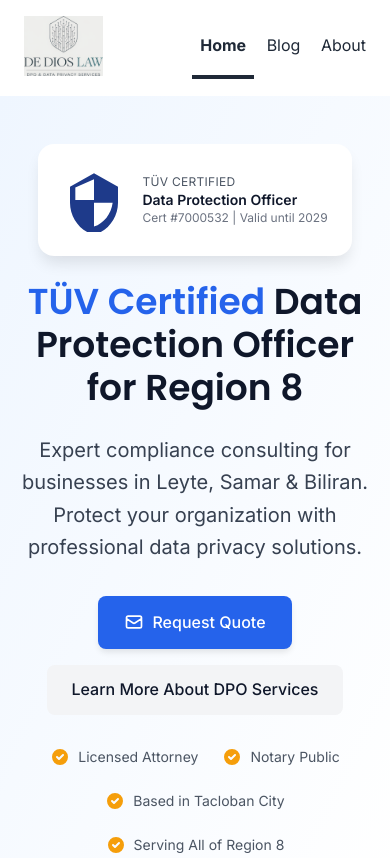
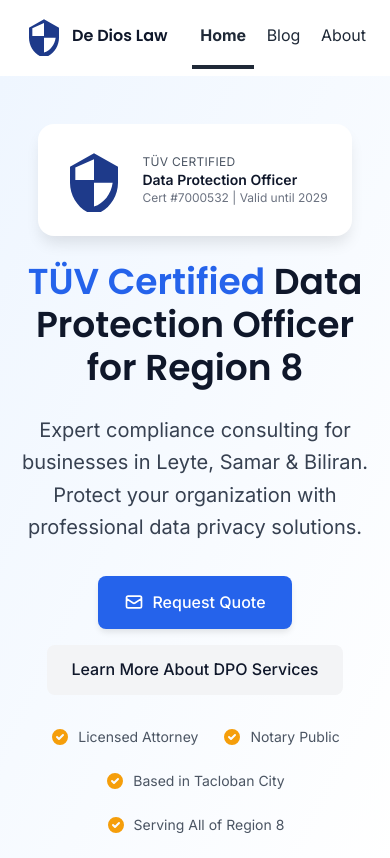
Before and after one commit to DoubleUltera/dpo-website, an Astro site: page / in a window 390 px wide. Shown: the top 858 px of the page. Built offline with nearby package versions, Linux system fonts and the light colour scheme; Astro itself is replaced by a stand-in of ours.

Commit message:
Replace logo image with SVG shield icon and text

```diff
--- a/src/components/Header.astro
+++ b/src/components/Header.astro
@@ -6,7 +6,10 @@
 <header>
 	<nav>
 		<a href="/" class="logo-link">
-			<img src="/logo-header.png" alt={SITE_TITLE} class="logo" />
+			<svg class="logo-icon" fill="currentColor" viewBox="0 0 24 24">
+				<path d="M12 2L3 7v6c0 5.55 3.84 10.74 9 12 5.16-1.26 9-6.45 9-12V7l-9-5zm0 10.99h7c-.53 4.12-3.28 7.79-7 8.94V12H5V7.3l7-3.11v8.8z"></path>
+			</svg>
+			<span class="logo-text">De Dios Law <span class="logo-tagline">| DPO & Data Privacy Services</span></span>
 		</a>
 		<div class="internal-links">
 			<HeaderLink href="/">Home</HeaderLink>
@@ -36,15 +39,31 @@
 	.logo-link {
 		display: flex;
 		align-items: center;
+		gap: 0.5rem;
 		padding: 0.5em 0;
+		text-decoration: none;
 	}
-	.logo {
-		height: 80px;
-		width: auto;
+	.logo-icon {
+		width: 40px;
+		height: 40px;
+		color: var(--color-primary-700);
 	}
-	@media (max-width: 480px) {
-		.logo {
-			height: 60px;
+	.logo-text {
+		font-family: 'Poppins', sans-serif;
+		font-weight: 600;
+		font-size: 1.1rem;
+		color: var(--color-primary-900);
+	}
+	.logo-tagline {
+		font-weight: 400;
+		color: var(--color-neutral-600);
+	}
+	@media (max-width: 640px) {
+		.logo-tagline {
+			display: none;
+		}
+		.logo-text {
+			font-size: 1rem;
 		}
 	}
 	nav {
```
